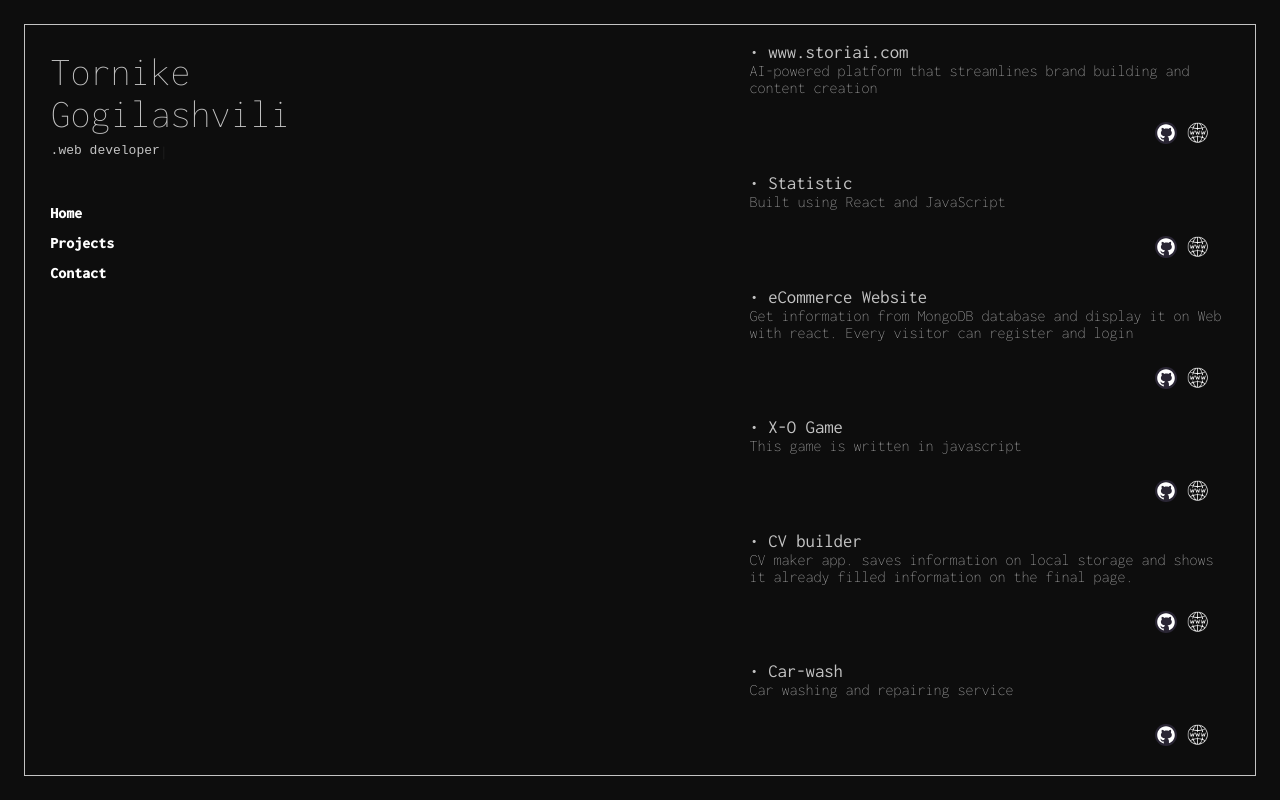
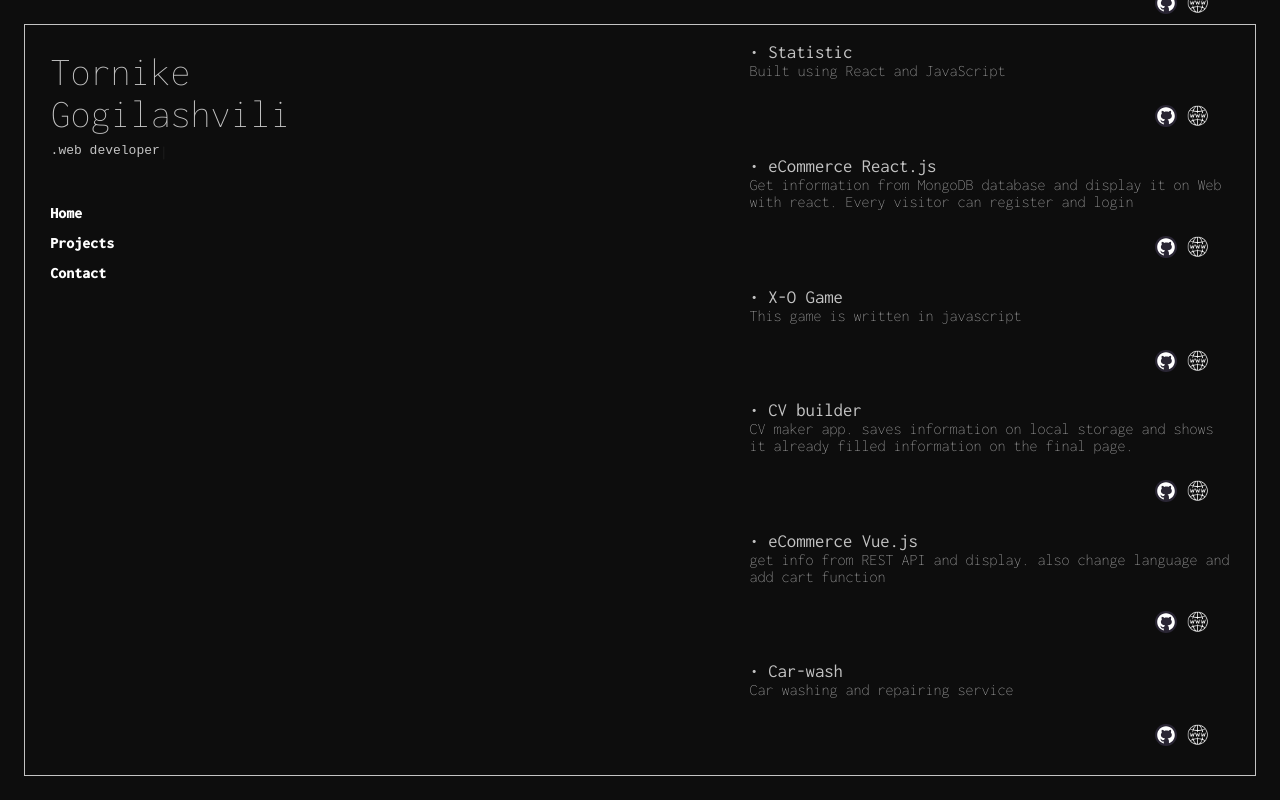
Before and after one commit to tornikegogilashvili/portfolio, a React (Vite) app: page /Projects in a window 1280 px wide. Built offline with nearby package versions, Linux system fonts and the light colour scheme.

Commit message:
Update data.js

```diff
--- a/src/components/data/data.js
+++ b/src/components/data/data.js
@@ -13,7 +13,7 @@ export const projects = [
     web: 'https://statisticreact.netlify.app/'
   },
   {
-    name: "eCommerce Website",
+    name: "eCommerce React.js",
     projects: "Get information from MongoDB database and display it on Web with react. Every visitor can register and login ",
     url: 'https://github.com/tornikegogilashvili/eCommerce',
     web: 'https://ecommerce-tg.netlify.app/'
@@ -31,6 +31,12 @@ export const projects = [
       web: "https://cv-buildercv.netlify.app/"
     },
     {
+      name: "eCommerce Vue.js",
+      projects: "get info from REST API and display. also change language and add cart function",
+      url: "https://github.com/tornikegogilashvili/vue-amazon",
+      web: "https://vue-amazon.netlify.app/#/"
+    },
+    {
       name: "Car-wash",
       projects: "Car washing and repairing service",
       url: "https://github.com/tornikegogilashvili/car-wash",
```
